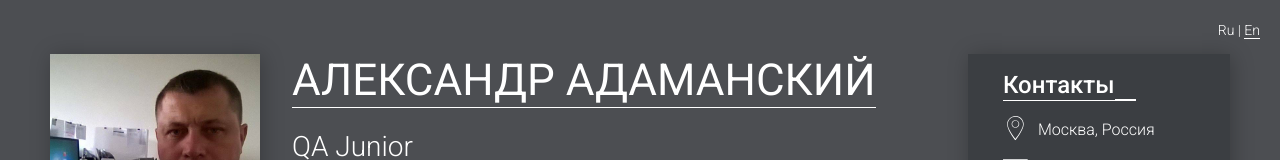
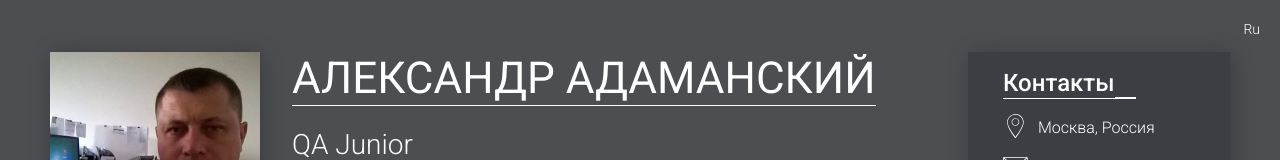
Before and after one commit to AleksandrAdam/AA, a plain HTML site: page index.html in a window 1280 px wide. Shown: the top 160 px of the page. Drawn offline with Linux system fonts and the light colour scheme.

Commit message:
Update index.html

```diff
--- a/index.html
+++ b/index.html
@@ -9,7 +9,7 @@
 </head>
 <body>
 	<header>
-		<div class="change-language"><span>Ru | </span><a href="en_version.html">En</a></div>
+		<div class="change-language"><span>Ru</span></div>
 		<div class="main-header">
 			<img class="photo-main" src="images/photo.jpg" alt="autor photo" width="210" height="210">
 
```
